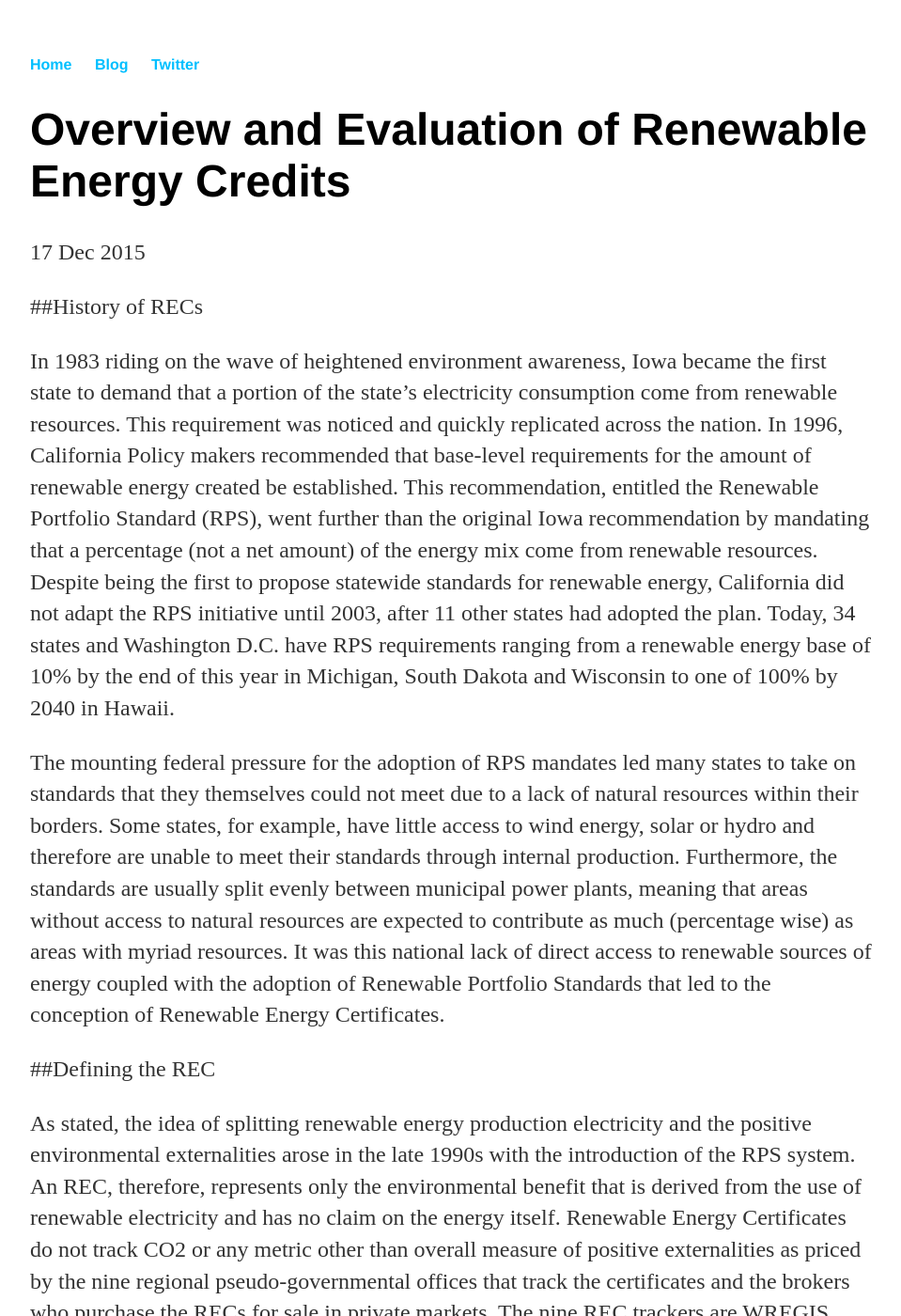
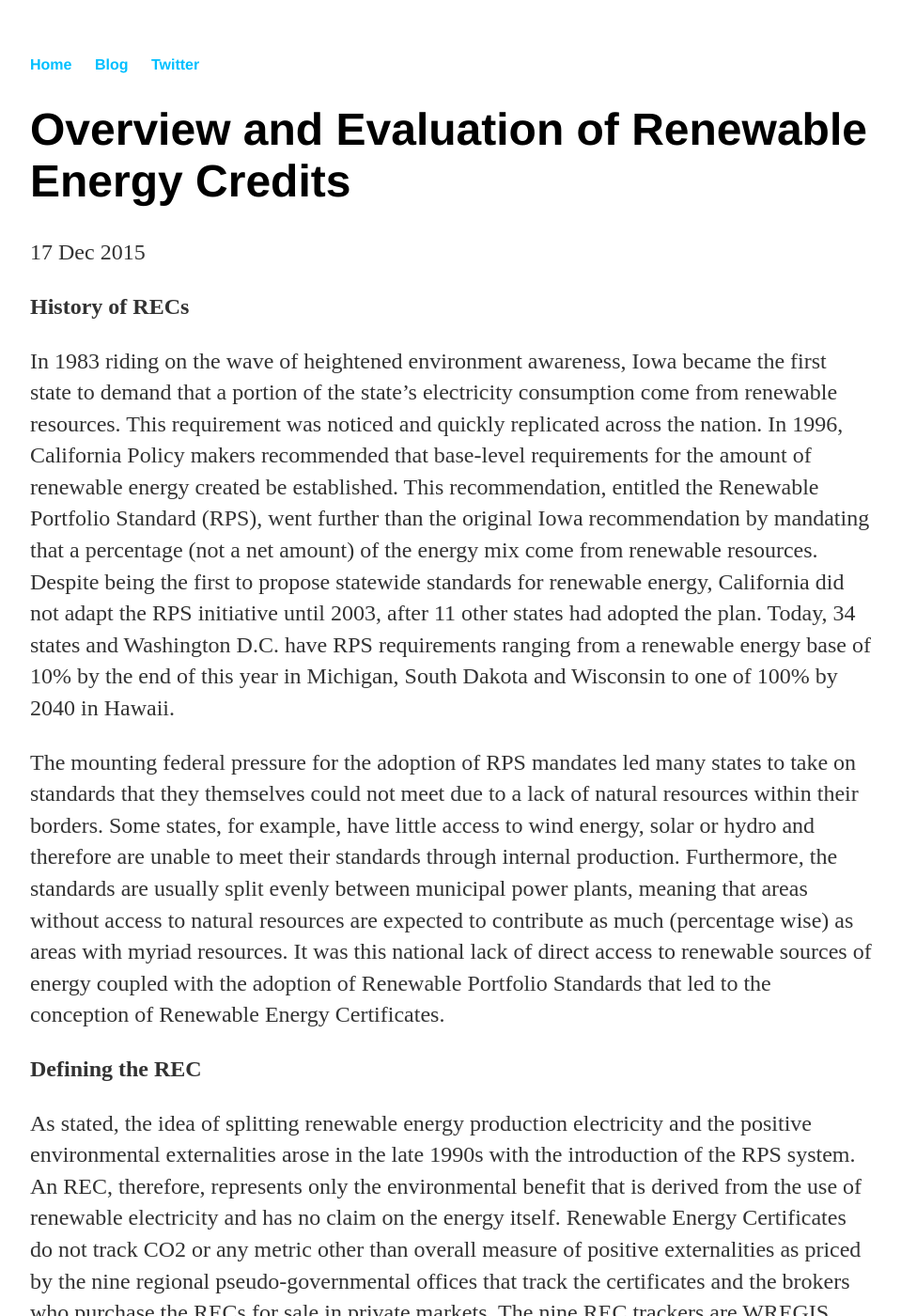
Before and after one commit to marcbielas/marcbielas.github.io-old, a Jekyll site: the page built from _posts/2015-12-17-Overview-and-Evaluation-of-RECs.md, in a window 1280 px wide and 1400 px high. Shown: the whole window at 94% size, without its empty margins (160-1119 px from the left). Built offline with Jekyll 4.4.1, drawn with Linux system fonts in a browser that asks for light colours; some of the changed text lies outside the part shown.

Commit message:
fixed titling

```diff
--- a/_posts/2015-12-17-Overview-and-Evaluation-of-RECs.md
+++ b/_posts/2015-12-17-Overview-and-Evaluation-of-RECs.md
@@ -4,13 +4,13 @@ title: "Overview and Evaluation of Renewable Energy Credits"
 date: 2015-12-17
 ---
 
-##History of RECs
+**History of RECs**
 
 In 1983 riding on the wave of heightened environment awareness, Iowa became the first state to demand that a portion of the state’s electricity consumption come from renewable resources. This requirement was noticed and quickly replicated across the nation. In 1996, California Policy makers recommended that base-level requirements for the amount of renewable energy created be established. This recommendation, entitled the Renewable Portfolio Standard (RPS), went further than the original Iowa recommendation by mandating that a percentage (not a net amount) of the energy mix come from renewable resources. Despite being the first to propose statewide standards for renewable energy, California did not adapt the RPS initiative until 2003, after 11 other states had adopted the plan. Today, 34 states and Washington D.C. have RPS requirements ranging from a renewable energy base of 10% by the end of this year in Michigan, South Dakota and Wisconsin to one of 100% by 2040 in Hawaii.
 
 The mounting federal pressure for the adoption of RPS mandates led many states to take on standards that they themselves could not meet due to a lack of natural resources within their borders. Some states, for example, have little access to wind energy, solar or hydro and therefore are unable to meet their standards through internal production. Furthermore, the standards are usually split evenly between municipal power plants, meaning that areas without access to natural resources are expected to contribute as much (percentage wise) as areas with myriad resources. It was this national lack of direct access to renewable sources of energy coupled with the adoption of Renewable Portfolio Standards that led to the conception of Renewable Energy Certificates.
 
-##Defining the REC
+**Defining the REC**
 
 As stated, the idea of splitting renewable energy production electricity and the positive environmental externalities arose in the late 1990s with the introduction of the RPS system. An REC, therefore, represents only the environmental benefit that is derived from the use of renewable electricity and has no claim on the energy itself. Renewable Energy Certificates do not track CO2 or any metric other than overall measure of positive externalities as priced by the nine regional pseudo-governmental offices that track the certificates and the brokers who purchase the RECs for sale in private markets. The nine REC trackers are WREGIS, covering all states west of Colorado, ERCOT, covering Texas, NARR, covering most of the South, M-RETS, covering the Midwest, MIRECS, covering Michigan, NC-RETS, covering North Carolina, PJM GATS, covering New Jersey, Pennsylvania, the Virginias and often working with M-RETS, and finally NEPOOL-GIS, covering the North East.
 
@@ -22,7 +22,7 @@ As the RECs are being generated the renewable power plants can make an array of
 
 Despite changing ownership many times, RECs always remain within their regional tracking systems in order to allow for easy management. After having purchased an REC, the voluntary or compliance buyers are able to claim their positive externalities only once and therefore strategy is key. So long as spot market prices are lower than the fixed price of the REC purchasing agreement, a compliance buyer will bank the RECs purchased through the contract and buy and claim the cheaper RECs at spot prices. When spot prices are higher than the fixed price, the utility companies will claim the benefits from the RECs they had banked as a way to minimize the cost of adhering to the Renewable Portfolio Standard. Once an REC’s benefits have been claimed in either market, the REC is debited from the claimant’s account and the regional tracker retires the unique identification number in order to ensure that no double counting occurs.
 
-##Markets and Regulation
+**Markets and Regulation**
 
 Due to the existence of multiple tracking systems across the United States, their differing standards of reporting and the prevalence of cashing in old Certificates, it is difficult to get accurate data for the size of the markets for Renewable Energy Certificates.
 
@@ -52,7 +52,7 @@ _Tracking and Double Counting_
 
 A crucial piece of the REC equation is the existence of the nine pseudo-governmental tracking systems. These tracking systems mostly exist to minimize the effect of double counting in the relatively unregulated REC markets. Whereas the voluntary market has a lot more moving parts and is harder for the tracking systems to oversee, the compliance market operates simply due to the RPS being the only claim to REC benefits. Municipal utility companies need not publicize the fact that they are purchasing RECs since the reason for the purchase is RPS compliance, as such, positive externalities are not claimed in the public sphere until they have been handed in to RPS auditors at the end of every year. This means that compliance RECs will not be double counted since they are easily retired en masse. On the other hand, with voluntary markets, self-reporting is necessary since these companies claim their RECs through press releases. The tracking systems can’t keep track of Press Releases from 5.3 million consumers, and therefore a possibility of double counting exists. It is interesting to note that the renewable power plants that are producing this electricity cannot claim to be producing renewable energy by nature of the physical electrons being split from the positive environmental externalities of it’s source makes any statement of environmental benefice by the power plant instantly retire the relevant certificates.
 
-##Criticism and Downfall
+**Criticism and Downfall**
 
 There are many reasons why Renewable Energy Certificates are a great construct and there are many reasons why they are a terrible one. In order to understand the benefits and pitfalls of RECs it is important to repeat that they were created in order to address the cost differential between the production for clean energy and the market electricity rates. The prices of RECs are meant to exceed the differential and thereby not only cover costs, but also provide capital investment to generate new renewable energy power plants.
 
@@ -67,7 +67,7 @@ Companies like Nike, who were the largest REC consumers in 2008, have since cut
 In the coming years, it is foreseeable that the voluntary REC market will collapse due to its lack of efficacy in promoting real environmental and behavioral change. As large companies continue to divest from the voluntary markets, small companies and residential owners who do not have the money to conduct their own studies will continue to be duped by the dubious nature of the REC market and the EPA’s strong yet un-overseen partnership with the tracking systems. Looking forward, one can only hope that companies like Nike, Cisco, Intel, and Walmart will invest the money they pull out from RECs in the creation of new renewable energy plants that at least cover their own consumption and that they will be strong supporters of carbon offset programs that can measurably track our environmental progress. This paired with a more efficient federally mandated municipal RPS program, should be enough to push America to a point where capital flows more easily to and offers higher return from renewable resources like solar, wind and hydro.
 
 
-##References
+**References**
 
 Better Cost Control. "What Are REC's? An Introduction to Renewable Energy Credits." YouTube. YouTube, 18 June 2012. Web. 8 Dec. 2015.
 
```
Also changed, not shown: _posts/2015-5-01-Machine-Aesthetic.md (+0 -1 lines), _posts/2016-11-01-Pantheon-and-Reichstag.md (+1 -3 lines).
